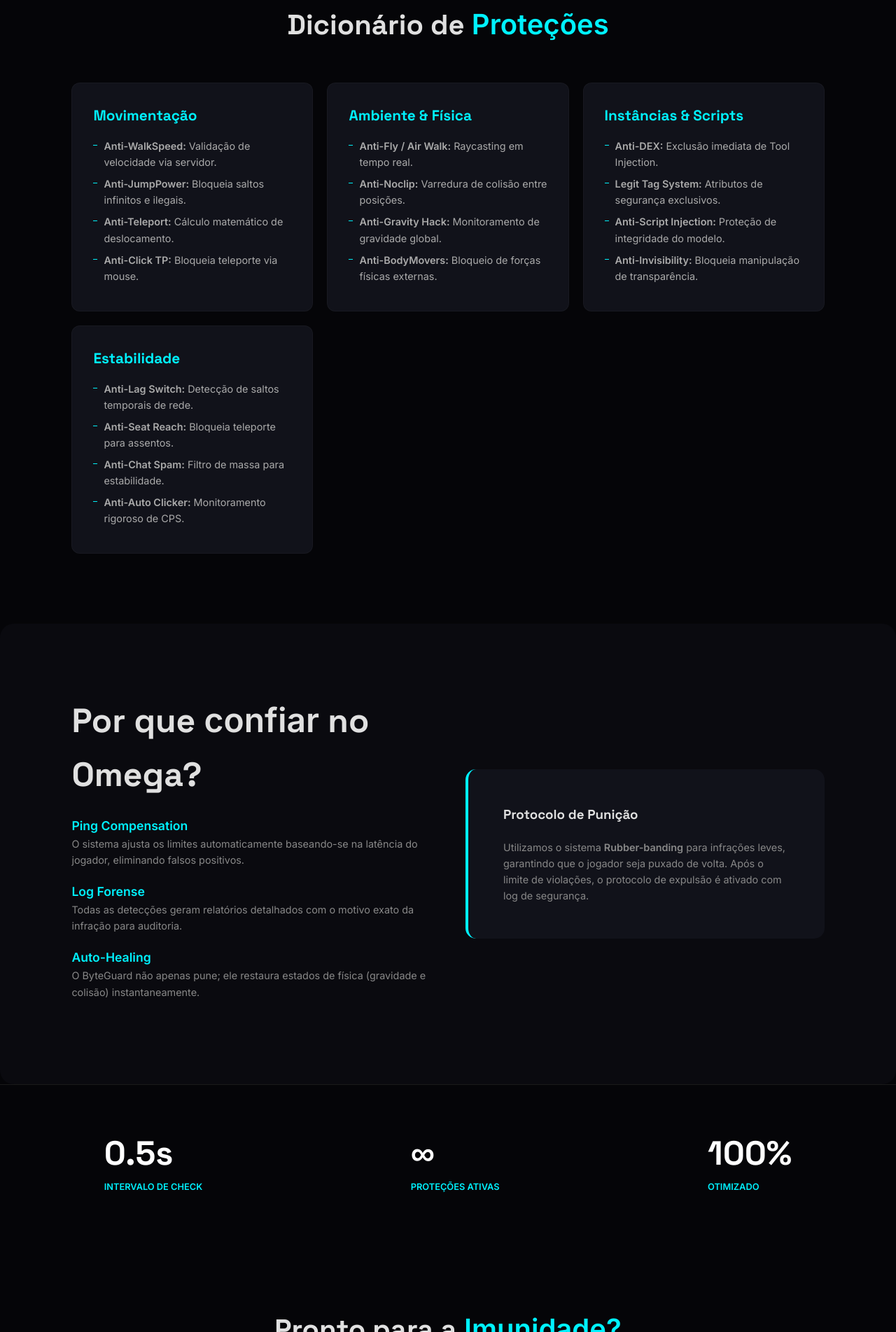
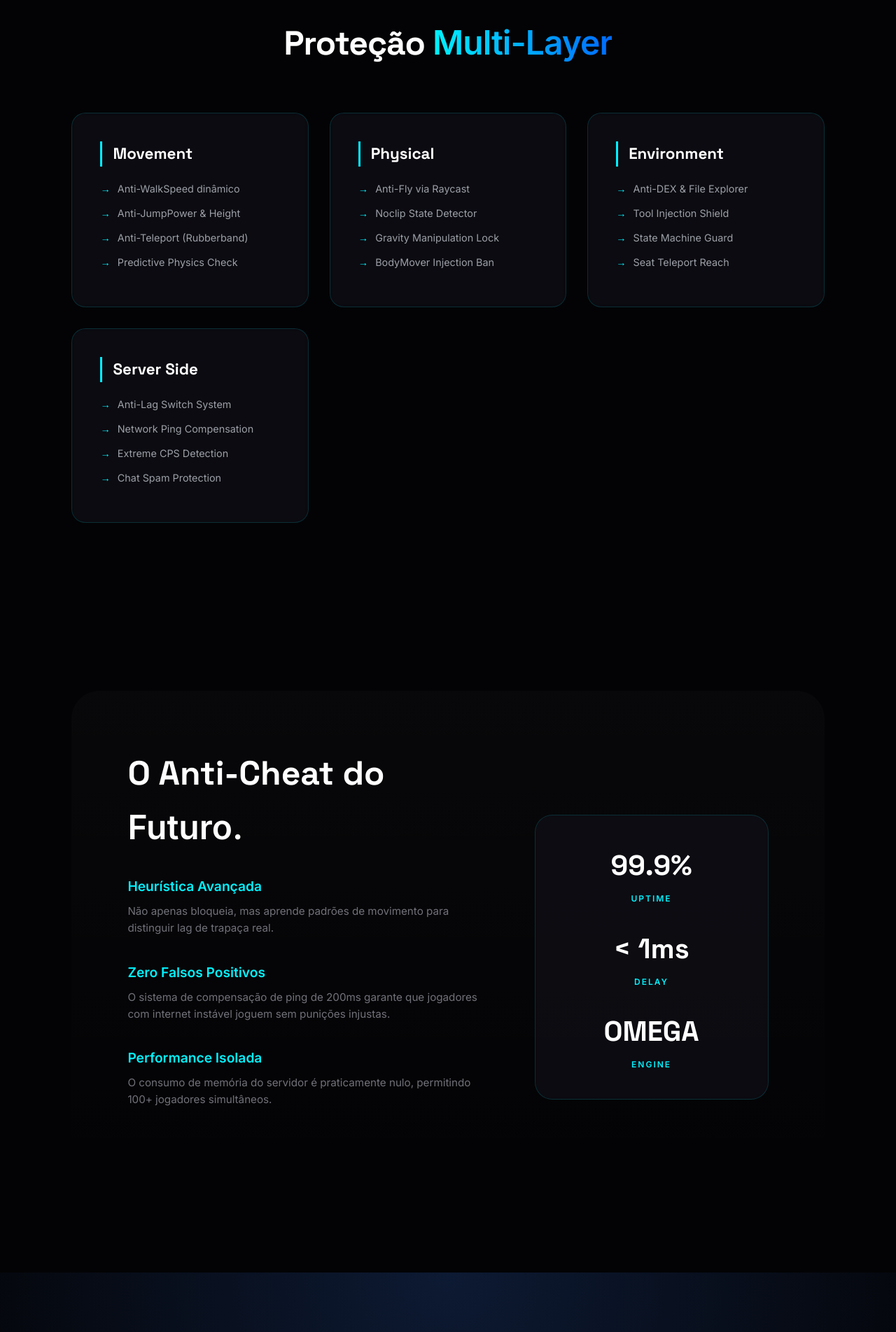
Before and after one commit to wikiclarastack/byteguardac, a plain HTML site: page index.html in a window 1280 px wide. Shown: the part 897-2800 px from the top of the page at 70% size. Drawn offline with Linux system fonts and the light colour scheme.

Commit message:
Update index.html

```diff
--- a/index.html
+++ b/index.html
@@ -9,10 +9,10 @@
         :root {
             --primary: #00f2ff;
             --secondary: #006aff;
-            --accent: #ff0055;
-            --bg: #050508;
-            --card: #11121a;
-            --text: #e0e0e0;
+            --bg: #030305;
+            --card-inner: rgba(17, 18, 26, 0.6);
+            --border: rgba(0, 242, 255, 0.15);
+            --text: #ffffff;
         }
 
         * { margin: 0; padding: 0; box-sizing: border-box; font-family: 'Inter', sans-serif; }
@@ -20,169 +20,179 @@
         h1, h2, h3, .logo { font-family: 'Space Grotesk', sans-serif; }
 
         header {
-            position: fixed; width: 100%; padding: 25px 8%;
+            position: fixed; width: 100%; padding: 20px 8%;
             display: flex; justify-content: space-between; align-items: center;
-            background: rgba(5, 5, 8, 0.8); backdrop-filter: blur(12px);
-            z-index: 1000; border-bottom: 1px solid rgba(0, 242, 255, 0.1);
+            background: rgba(3, 3, 5, 0.7); backdrop-filter: blur(20px);
+            z-index: 1000; border-bottom: 1px solid var(--border);
         }
 
-        .logo { font-size: 1.8rem; font-weight: 700; color: var(--primary); letter-spacing: -1px; }
-        nav a { color: var(--text); text-decoration: none; margin-left: 25px; font-size: 0.85rem; font-weight: 600; text-transform: uppercase; transition: 0.3s; }
-        nav a:hover { color: var(--primary); }
+        .logo { font-size: 1.6rem; font-weight: 700; color: var(--primary); letter-spacing: -1px; text-shadow: 0 0 15px rgba(0, 242, 255, 0.3); }
+
+        nav a { color: #888; text-decoration: none; margin-left: 25px; font-size: 0.8rem; font-weight: 600; text-transform: uppercase; transition: 0.4s; letter-spacing: 1px; }
+        nav a:hover { color: var(--primary); text-shadow: 0 0 10px var(--primary); }
 
         .hero {
             height: 100vh; display: flex; flex-direction: column; justify-content: center; align-items: center;
-            text-align: center; background: radial-gradient(circle at center, #101525 0%, #050508 100%);
+            text-align: center; background: radial-gradient(circle at 50% 50%, #0a1221 0%, #030305 100%);
             padding: 0 5%;
         }
 
-        .hero h1 { font-size: 5rem; line-height: 1; margin-bottom: 20px; background: linear-gradient(to bottom, #fff, #888); -webkit-background-clip: text; -webkit-text-fill-color: transparent; }
-        .hero p { max-width: 700px; font-size: 1.2rem; color: #888; margin-bottom: 40px; }
+        .hero h1 { font-size: 5.5rem; line-height: 0.9; margin-bottom: 25px; font-weight: 700; letter-spacing: -3px; background: linear-gradient(180deg, #fff 30%, #444 100%); -webkit-background-clip: text; -webkit-text-fill-color: transparent; }
+        .hero p { max-width: 650px; font-size: 1.1rem; color: #8a8a8e; margin-bottom: 40px; font-weight: 300; }
 
         .btn {
-            padding: 16px 35px; background: var(--primary); color: #000;
-            text-decoration: none; border-radius: 4px; font-weight: 700;
-            text-transform: uppercase; transition: 0.3s; border: none; cursor: pointer;
+            padding: 18px 45px; background: #fff; color: #000;
+            text-decoration: none; border-radius: 2px; font-weight: 800;
+            text-transform: uppercase; transition: 0.4s; border: none; cursor: pointer;
+            letter-spacing: 1px; position: relative; overflow: hidden;
         }
-        .btn:hover { background: #fff; transform: scale(1.05); box-shadow: 0 0 30px rgba(0, 242, 255, 0.4); }
+        .btn:hover { background: var(--primary); transform: translateY(-3px); box-shadow: 0 10px 30px rgba(0, 242, 255, 0.4); }
 
-        section { padding: 100px 8%; }
-        .section-title { font-size: 2.5rem; margin-bottom: 50px; text-align: center; }
-        .section-title span { color: var(--primary); }
+        section { padding: 120px 8%; }
+        .section-title { font-size: 3rem; margin-bottom: 60px; text-align: center; font-weight: 700; letter-spacing: -1px; }
+        .section-title span { background: linear-gradient(90deg, var(--primary), var(--secondary)); -webkit-background-clip: text; -webkit-text-fill-color: transparent; }
 
-        .grid-protections {
-            display: grid; grid-template-columns: repeat(auto-fit, minmax(300px, 1fr)); gap: 20px;
-        }
+        .grid-protections { display: grid; grid-template-columns: repeat(auto-fit, minmax(280px, 1fr)); gap: 30px; }
 
         .protection-card {
-            background: var(--card); padding: 30px; border-radius: 12px;
-            border: 1px solid rgba(255, 255, 255, 0.03); transition: 0.4s;
+            background: var(--card-inner); padding: 40px; border-radius: 20px;
+            border: 1px solid var(--border); backdrop-filter: blur(5px);
+            transition: 0.5s cubic-bezier(0.175, 0.885, 0.32, 1.275);
         }
-        .protection-card:hover { border-color: var(--primary); background: #161822; }
-        .protection-card h3 { color: var(--primary); margin-bottom: 15px; font-size: 1.3rem; }
-        .protection-card ul { list-style: none; }
-        .protection-card li { font-size: 0.9rem; margin-bottom: 8px; color: #aaa; padding-left: 15px; position: relative; }
-        .protection-card li::before { content: ""; position: absolute; left: 0; top: 10px; width: 6px; height: 1px; background: var(--primary); }
+        .protection-card:hover { transform: translateY(-10px); border-color: var(--primary); box-shadow: 0 20px 40px rgba(0, 0, 0, 0.4); }
+        .protection-card h3 { color: #fff; margin-bottom: 20px; font-size: 1.4rem; border-left: 3px solid var(--primary); padding-left: 15px; }
+        .protection-card li { font-size: 0.9rem; margin-bottom: 12px; color: #9da0a8; list-style: none; display: flex; align-items: center; }
+        .protection-card li::before { content: "→"; color: var(--primary); margin-right: 10px; font-weight: bold; }
 
-        .why-us { background: #0a0a0f; border-radius: 20px; display: grid; grid-template-columns: 1fr 1fr; gap: 50px; align-items: center; }
-        .why-us-content h2 { font-size: 3rem; margin-bottom: 20px; }
-        .feature-box { margin-bottom: 20px; }
-        .feature-box h4 { color: var(--primary); font-size: 1.1rem; }
-        .feature-box p { font-size: 0.9rem; color: #888; }
+        .why-us {
+            display: grid; grid-template-columns: 1.2fr 0.8fr; gap: 80px; align-items: center;
+            background: linear-gradient(180deg, rgba(255,255,255,0.02) 0%, transparent 100%);
+            border-radius: 40px; padding: 80px;
+        }
+        .feature-box { margin-bottom: 35px; }
+        .feature-box h4 { color: var(--primary); font-size: 1.2rem; margin-bottom: 8px; }
+        .feature-box p { color: #71717a; font-size: 0.95rem; }
 
-        .stats { display: flex; justify-content: space-around; padding: 60px 0; border-top: 1px solid #1a1a1a; }
-        .stat-item h2 { font-size: 3rem; color: #fff; }
-        .stat-item p { color: var(--primary); font-weight: 700; font-size: 0.8rem; text-transform: uppercase; }
+        .stat-bar { display: flex; justify-content: space-around; background: var(--card-inner); padding: 40px; border-radius: 25px; border: 1px solid var(--border); margin-top: 50px; }
+        .stat-item { text-align: center; }
+        .stat-item h2 { font-size: 2.5rem; color: #fff; margin-bottom: 5px; }
+        .stat-item p { color: var(--primary); font-size: 0.75rem; font-weight: 700; text-transform: uppercase; letter-spacing: 2px; }
 
-        footer { padding: 40px; text-align: center; border-top: 1px solid #1a1a1a; color: #444; font-size: 0.8rem; }
+        footer { padding: 60px; text-align: center; color: #444; font-size: 0.8rem; letter-spacing: 1px; }
+
+        @media (max-width: 968px) {
+            .hero h1 { font-size: 3.5rem; }
+            .why-us { grid-template-columns: 1fr; padding: 40px; }
+            header { padding: 20px 5%; }
+            nav { display: none; }
+        }
     </style>
 </head>
 <body>
 
     <header>
-        <div class="logo">BYTEGUARD <span style="color:#fff">OMEGA</span></div>
+        <div class="logo">BYTEGUARD <span style="font-weight: 300; color: #fff;">OMEGA</span></div>
         <nav>
-            <a href="#home">Início</a>
-            <a href="#protections">Dicionário</a>
+            <a href="#home">Home</a>
+            <a href="#protections">Sistemas</a>
             <a href="#why">Diferenciais</a>
-            <a href="#contact">Contato</a>
+            <a href="https://discord.gg/4uNWVnwMdR" target="_blank">Suporte</a>
         </nav>
     </header>
 
     <section id="home" class="hero">
-        <div style="color:var(--primary); font-weight: 700; margin-bottom: 10px; letter-spacing: 2px;">SECURITY PROTOCOL ACTIVE</div>
-        <h1>Muralha Digital.</h1>
-        <p>A proteção definitiva para Roblox. O ByteGuard AC Omega monitora cada pacote, cada movimento e cada instância do seu servidor em tempo real.</p>
-        <a href="#contact" class="btn">Solicitar Acesso</a>
+        <div style="background: rgba(0, 242, 255, 0.1); color: var(--primary); padding: 6px 15px; border-radius: 100px; font-size: 0.7rem; font-weight: 700; margin-bottom: 20px; border: 1px solid var(--primary);">ESTÁVEL PARA 2026</div>
+        <h1>Muralha de <br>Código.</h1>
+        <p>Segurança de nível militar para servidores de alta performance. Detecte, neutralize e proteja seu ecossistema contra qualquer ameaça moderna.</p>
+        <a href="https://discord.gg/4uNWVnwMdR" target="_blank" class="btn">Adquirir Licença</a>
     </section>
 
     <section id="protections">
-        <h2 class="section-title">Dicionário de <span>Proteções</span></h2>
+        <h2 class="section-title">Proteção <span>Multi-Layer</span></h2>
         <div class="grid-protections">
             <div class="protection-card">
-                <h3>Movimentação</h3>
+                <h3>Movement</h3>
                 <ul>
-                    <li><strong>Anti-WalkSpeed:</strong> Validação de velocidade via servidor.</li>
-                    <li><strong>Anti-JumpPower:</strong> Bloqueia saltos infinitos e ilegais.</li>
-                    <li><strong>Anti-Teleport:</strong> Cálculo matemático de deslocamento.</li>
-                    <li><strong>Anti-Click TP:</strong> Bloqueia teleporte via mouse.</li>
+                    <li>Anti-WalkSpeed dinâmico</li>
+                    <li>Anti-JumpPower & Height</li>
+                    <li>Anti-Teleport (Rubberband)</li>
+                    <li>Predictive Physics Check</li>
                 </ul>
             </div>
             <div class="protection-card">
-                <h3>Ambiente & Física</h3>
+                <h3>Physical</h3>
                 <ul>
-                    <li><strong>Anti-Fly / Air Walk:</strong> Raycasting em tempo real.</li>
-                    <li><strong>Anti-Noclip:</strong> Varredura de colisão entre posições.</li>
-                    <li><strong>Anti-Gravity Hack:</strong> Monitoramento de gravidade global.</li>
-                    <li><strong>Anti-BodyMovers:</strong> Bloqueio de forças físicas externas.</li>
+                    <li>Anti-Fly via Raycast</li>
+                    <li>Noclip State Detector</li>
+                    <li>Gravity Manipulation Lock</li>
+                    <li>BodyMover Injection Ban</li>
                 </ul>
             </div>
             <div class="protection-card">
-                <h3>Instâncias & Scripts</h3>
+                <h3>Environment</h3>
                 <ul>
-                    <li><strong>Anti-DEX:</strong> Exclusão imediata de Tool Injection.</li>
-                    <li><strong>Legit Tag System:</strong> Atributos de segurança exclusivos.</li>
-                    <li><strong>Anti-Script Injection:</strong> Proteção de integridade do modelo.</li>
-                    <li><strong>Anti-Invisibility:</strong> Bloqueia manipulação de transparência.</li>
+                    <li>Anti-DEX & File Explorer</li>
+                    <li>Tool Injection Shield</li>
+                    <li>State Machine Guard</li>
+                    <li>Seat Teleport Reach</li>
                 </ul>
             </div>
             <div class="protection-card">
-                <h3>Estabilidade</h3>
+                <h3>Server Side</h3>
                 <ul>
-                    <li><strong>Anti-Lag Switch:</strong> Detecção de saltos temporais de rede.</li>
-                    <li><strong>Anti-Seat Reach:</strong> Bloqueia teleporte para assentos.</li>
-                    <li><strong>Anti-Chat Spam:</strong> Filtro de massa para estabilidade.</li>
-                    <li><strong>Anti-Auto Clicker:</strong> Monitoramento rigoroso de CPS.</li>
+                    <li>Anti-Lag Switch System</li>
+                    <li>Network Ping Compensation</li>
+                    <li>Extreme CPS Detection</li>
+                    <li>Chat Spam Protection</li>
                 </ul>
             </div>
         </div>
     </section>
 
-    <section id="why" class="why-us">
-        <div class="why-us-content">
-            <h2>Por que <span>confiar</span> no Omega?</h2>
-            <div class="feature-box">
-                <h4>Ping Compensation</h4>
-                <p>O sistema ajusta os limites automaticamente baseando-se na latência do jogador, eliminando falsos positivos.</p>
+    <section id="why">
+        <div class="why-us">
+            <div>
+                <h2 style="font-size: 3rem; margin-bottom: 30px;">O Anti-Cheat do <span>Futuro.</span></h2>
+                <div class="feature-box">
+                    <h4>Heurística Avançada</h4>
+                    <p>Não apenas bloqueia, mas aprende padrões de movimento para distinguir lag de trapaça real.</p>
+                </div>
+                <div class="feature-box">
+                    <h4>Zero Falsos Positivos</h4>
+                    <p>O sistema de compensação de ping de 200ms garante que jogadores com internet instável joguem sem punições injustas.</p>
+                </div>
+                <div class="feature-box">
+                    <h4>Performance Isolada</h4>
+                    <p>O consumo de memória do servidor é praticamente nulo, permitindo 100+ jogadores simultâneos.</p>
+                </div>
             </div>
-            <div class="feature-box">
-                <h4>Log Forense</h4>
-                <p>Todas as detecções geram relatórios detalhados com o motivo exato da infração para auditoria.</p>
+            <div style="text-align: center;">
+                <div class="stat-bar" style="flex-direction: column; gap: 30px;">
+                    <div class="stat-item">
+                        <h2>99.9%</h2>
+                        <p>Uptime</p>
+                    </div>
+                    <div class="stat-item">
+                        <h2>&lt; 1ms</h2>
+                        <p>Delay</p>
+                    </div>
+                    <div class="stat-item">
+                        <h2>OMEGA</h2>
+                        <p>Engine</p>
+                    </div>
+                </div>
             </div>
-            <div class="feature-box">
-                <h4>Auto-Healing</h4>
-                <p>O ByteGuard não apenas pune; ele restaura estados de física (gravidade e colisão) instantaneamente.</p>
-            </div>
-        </div>
-        <div style="background: var(--card); padding: 50px; border-radius: 15px; border-left: 4px solid var(--primary);">
-            <h3 style="margin-bottom: 20px;">Protocolo de Punição</h3>
-            <p style="font-size: 0.9rem; color: #888;">Utilizamos o sistema <strong>Rubber-banding</strong> para infrações leves, garantindo que o jogador seja puxado de volta. Após o limite de violações, o protocolo de expulsão é ativado com log de segurança.</p>
         </div>
     </section>
 
-    <div class="stats">
-        <div class="stat-item">
-            <h2>0.5s</h2>
-            <p>Intervalo de Check</p>
-        </div>
-        <div class="stat-item">
-            <h2>&infin;</h2>
-            <p>Proteções Ativas</p>
-        </div>
-        <div class="stat-item">
-            <h2>100%</h2>
-            <p>Otimizado</p>
-        </div>
-    </div>
-
-    <section id="contact" style="text-align: center;">
-        <h2 class="section-title">Pronto para a <span>Imunidade?</span></h2>
-        <p style="margin-bottom: 40px; color: #888;">Adicione o ByteGuard AC Omega ao seu jogo e pare de se preocupar com exploradores.</p>
-        <a href="#" class="btn" style="background: #fff;">Entrar no Discord</a>
+    <section style="text-align: center; background: radial-gradient(circle at top, #0d1a33 0%, #030305 100%);">
+        <h2 class="section-title">Pronto para <span>blindar</span> seu jogo?</h2>
+        <p style="color: #888; margin-bottom: 40px;">Junte-se a centenas de desenvolvedores que escolheram a elite da proteção.</p>
+        <a href="https://discord.gg/4uNWVnwMdR" target="_blank" class="btn">Entrar no Discord Oficial</a>
     </section>
 
     <footer>
-        &copy; 2026 ByteGuard AC. Todos os direitos reservados. Proteção de Nível Omega.
+        BYTEGUARD OMEGA &copy; 2026 • ADVANCED CYBERSECURITY FOR ROBLOX
     </footer>
 
 </body>
```
